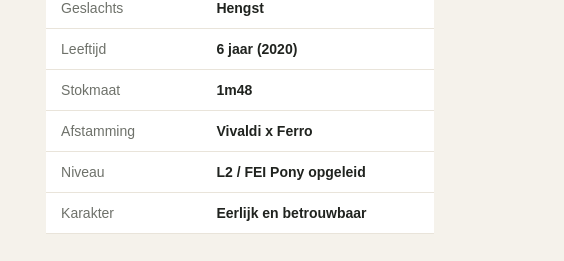
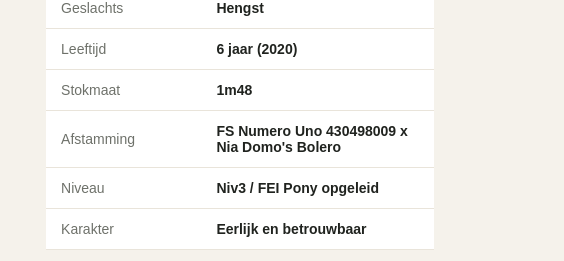
Before and after one commit to EwaAmateur/ewaamateur.github.io, a plain HTML site: page paard-valerno.html in a window 1280 px wide. Shown: the part 449-710 px from the top of the page, 716-1280 px from the left. Drawn offline with Linux system fonts and the light colour scheme.

Commit message:
Update paard-valerno.html

```diff
--- a/paard-valerno.html
+++ b/paard-valerno.html
@@ -124,8 +124,8 @@
           <tr><th>Geslachts</th><td>Hengst</td></tr>
           <tr><th>Leeftijd</th><td>6 jaar (2020)</td></tr>
           <tr><th>Stokmaat</th><td>1m48</td></tr>
-          <tr><th>Afstamming</th><td>Vivaldi x Ferro</td></tr>
-          <tr><th>Niveau</th><td>L2 / FEI Pony opgeleid</td></tr>
+          <tr><th>Afstamming</th><td>FS Numero Uno 430498009 x Nia Domo's Bolero</td></tr>
+          <tr><th>Niveau</th><td>Niv3 / FEI Pony opgeleid</td></tr>
           <tr><th>Karakter</th><td>Eerlijk en betrouwbaar</td></tr>
         </table>
 
```
